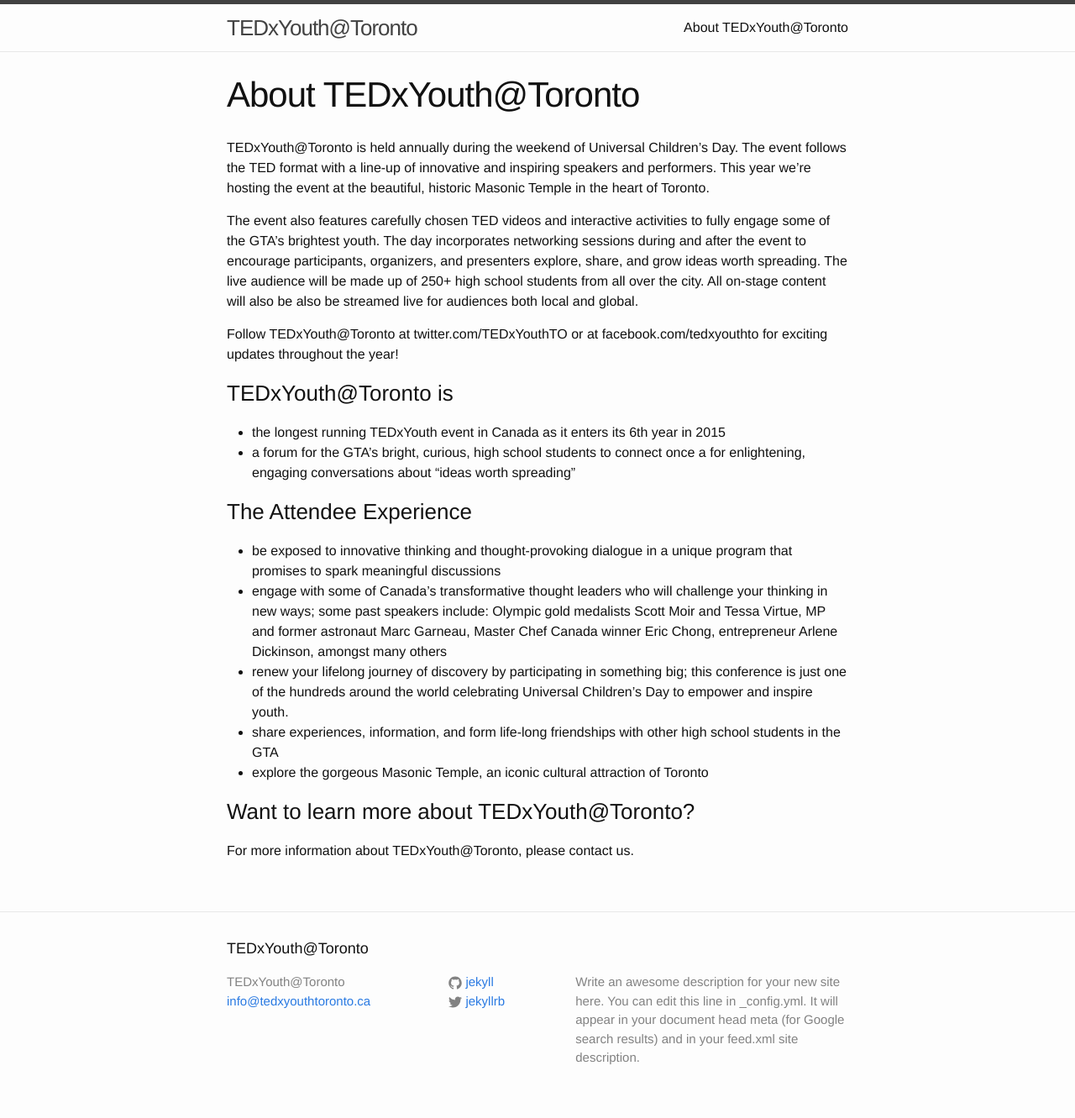
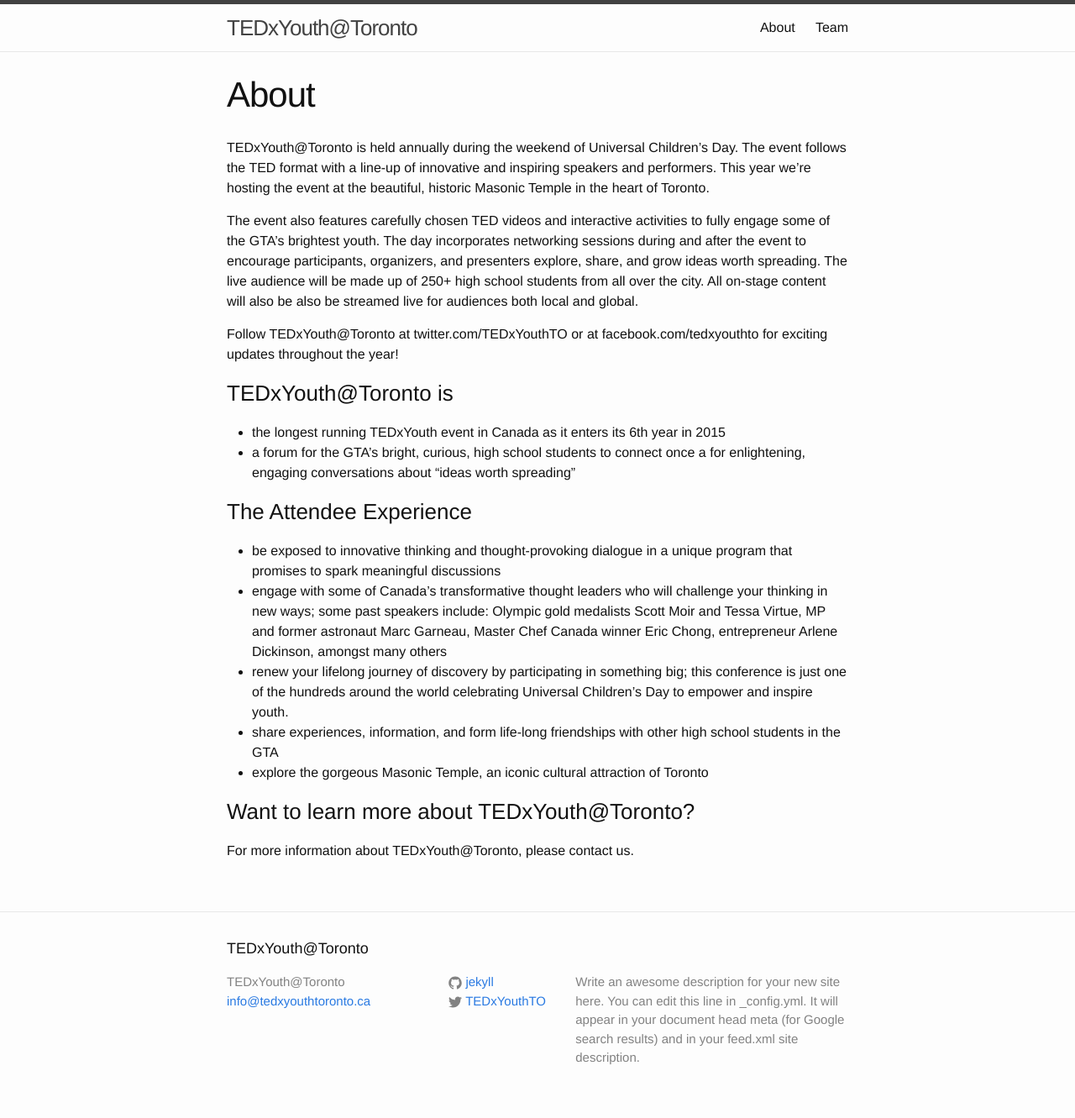
Before and after one commit to migueog/TedXYouth, a Jekyll site: the page built from about.md, in a window 1280 px wide. Shown: the whole page at 84% size. Built offline with Jekyll 4.4.1, drawn with Linux system fonts in a browser that asks for light colours.

Commit message:
Changes
- Changed Twitter
- Added Team Pages

```diff
--- a/_config.yml
+++ b/_config.yml
@@ -14,7 +14,7 @@
   Google search results) and in your feed.xml site description.
 baseurl: "" # the subpath of your site, e.g. /blog
 url: "http://yourdomain.com" # the base hostname & protocol for your site
-twitter_username: jekyllrb
+twitter_username: TEDxYouthTO
 github_username:  jekyll
 
 # Build settings
--- a/_sass/_base.scss
+++ b/_sass/_base.scss
@@ -7,8 +7,6 @@
     margin: 0;
     padding: 0;
 }
-
-
 
 /**
  * Basic styling
@@ -25,8 +23,6 @@
     font-kerning: normal;
 }
 
-
-
 /**
  * Set `margin-bottom` to maintain vertical rhythm
  */
@@ -37,8 +33,6 @@
     margin-bottom: $spacing-unit / 2;
 }
 
-
-
 /**
  * Images
  */
@@ -46,8 +40,6 @@
     max-width: 100%;
     vertical-align: middle;
 }
-
-
 
 /**
  * Figures
@@ -59,8 +51,6 @@
 figcaption {
     font-size: $small-font-size;
 }
-
-
 
 /**
  * Lists
@@ -76,16 +66,12 @@
     }
 }
 
-
-
 /**
  * Headings
  */
 h1, h2, h3, h4, h5, h6 {
     font-weight: $base-font-weight;
 }
-
-
 
 /**
  * Links
@@ -104,8 +90,6 @@
     }
 }
 
-
-
 /**
  * Blockquotes
  */
@@ -121,8 +105,6 @@
         margin-bottom: 0;
     }
 }
-
-
 
 /**
  * Code formatting
@@ -172,8 +154,6 @@
     }
 }
 
-
-
 /**
  * Clearfix
  */
@@ -185,8 +165,6 @@
         clear: both;
     }
 }
-
-
 
 /**
  * Icons
@@ -204,3 +182,7 @@
         }
     }
 }
+
+.nav {
+
+}
--- a/about.md
+++ b/about.md
@@ -1,6 +1,6 @@
 ---
 layout: page
-title: About TEDxYouth@Toronto
+title: About
 permalink: /about/
 ---
 
```
Also changed, not shown: team.md (added, +5 -0 lines).
